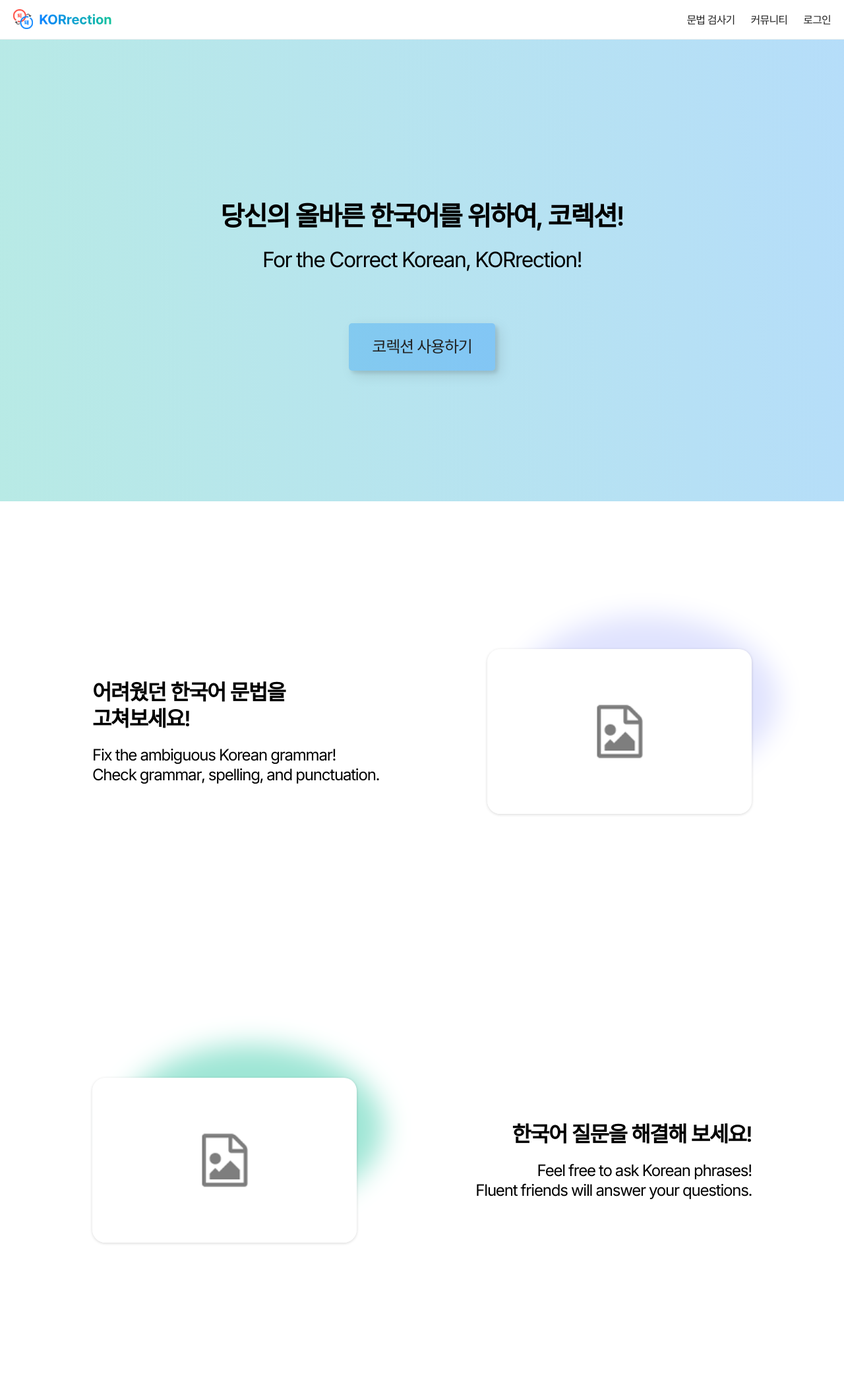
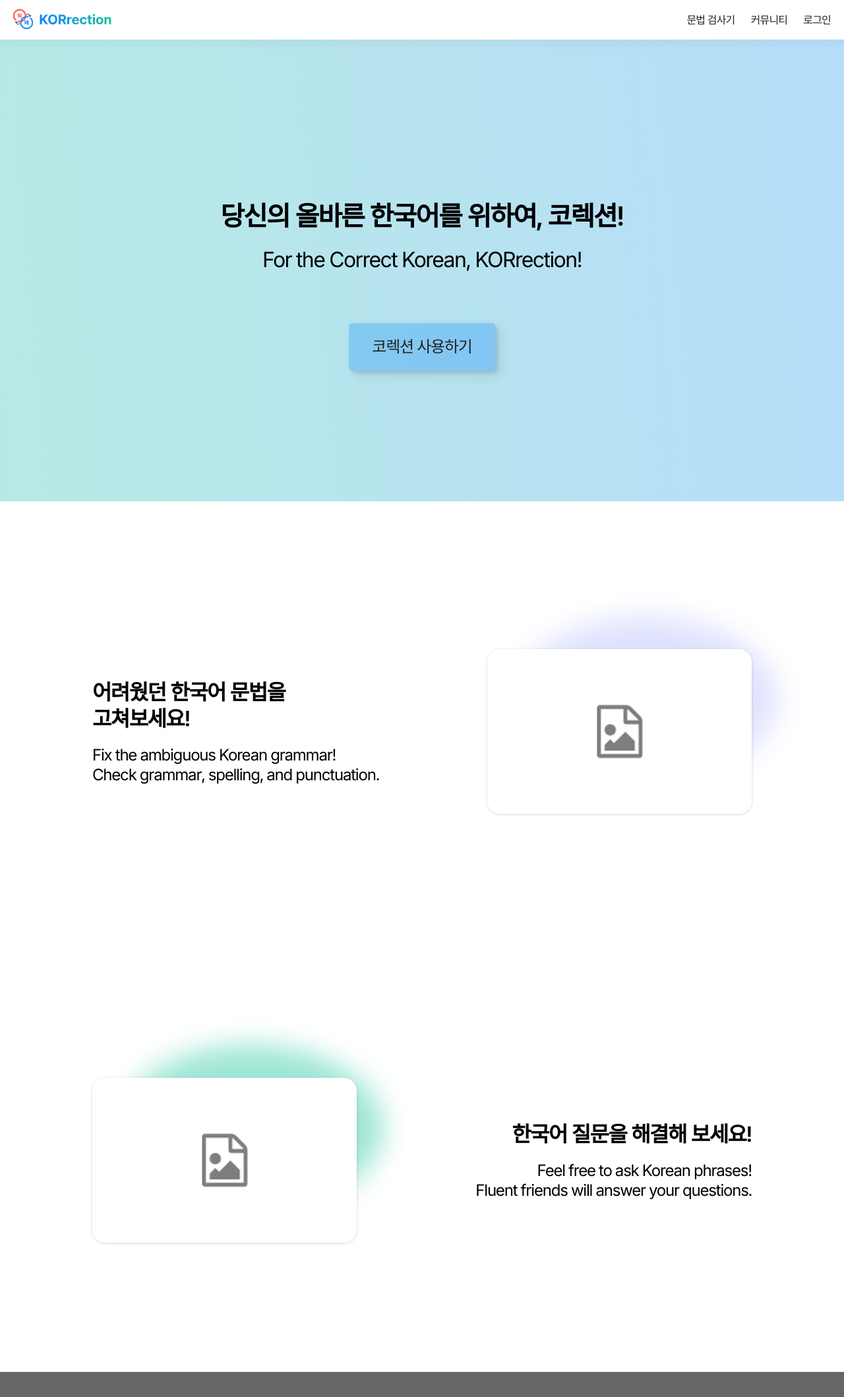
Before and after one commit to KORrection/KORrection, a React (Create React App) app in the folder front/: page / in a window 1280 px wide. Shown: the top 2118 px of the page at 66% size. Before the commit the page ends 2080 px from the top, so only its background shows below. Built offline with nearby package versions, Linux system fonts and the light colour scheme; a web font is replaced by a local one.

Commit message:
feat: profile image

```diff
--- a/front/src/routes/_shared/Footer/footer.module.scss
+++ b/front/src/routes/_shared/Footer/footer.module.scss
@@ -0,0 +1,7 @@
+@use '/src/styles/constants/colors';
+
+.footer {
+  width: 100%;
+  height: 50px;
+  background-color: colors.$GRAY6;
+}
--- a/front/src/routes/_shared/GNB/gnb.module.scss
+++ b/front/src/routes/_shared/GNB/gnb.module.scss
@@ -8,7 +8,7 @@
   width: 100%;
   height: 60px;
   padding: 0 20px;
-  border-bottom: 1px solid colors.$GRAYE;
+  box-shadow: 0 1px 16px 4px rgba(0, 0, 0, 5%);
 
   .logoImage {
     width: 150px;
```
Also changed, not shown: 1 other file (tests, documents, lock files or other folders).
